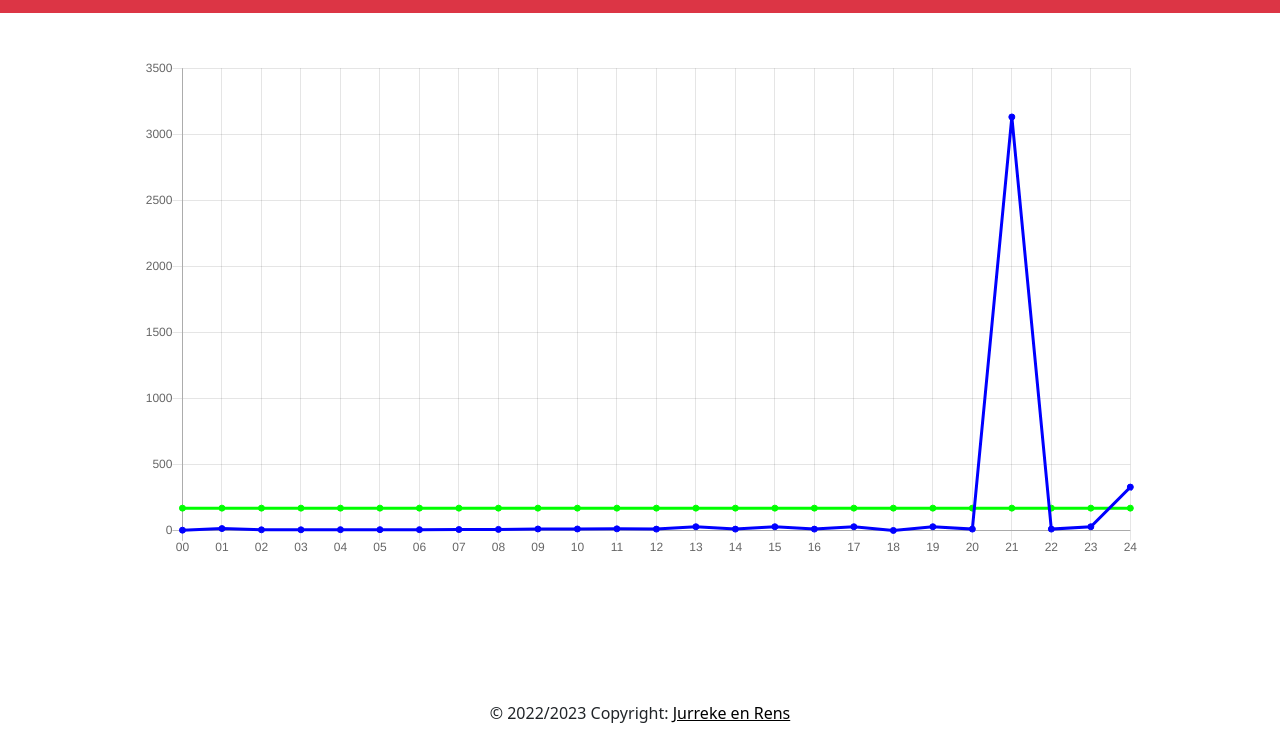
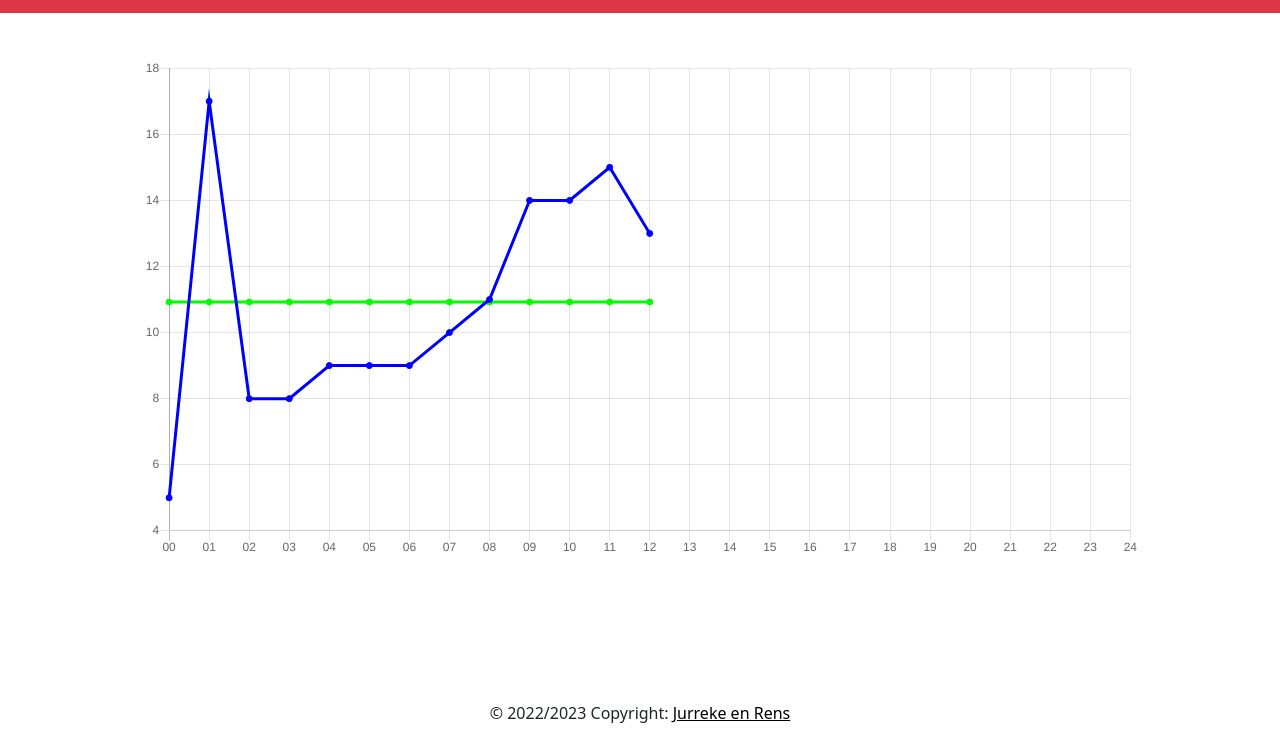
Before and after one commit to JurTeuwen/website_Watervoedingsysteem, a plain HTML site: page subpagina's/WaterwaardenDag.html in a window 1280 px wide. Shown: the part 59-800 px from the top of the page. Drawn offline with nearby package versions, Linux system fonts and the light colour scheme; files that its build step writes are made by us from their sources.

Commit message:
gemiddelde correcte waarden

```diff
--- a/subpagina's/WaterwaardenDag.html
+++ b/subpagina's/WaterwaardenDag.html
@@ -26,7 +26,7 @@
     style="margin-top:7.5rem;margin-left:auto;margin-right:auto;width:100%;max-width: 1000px;margin-bottom: 5rem;"></canvas>
   <script>
     var xValues = ["00", "01", "02", "03", "04", "05", "06", "07", "08", "09", "10", "11", "12", "13", "14", "15", "16", "17", "18", "19", "20", "21", '22', "23", "24"];
-    var yValues = [5,17, 8, 8, 9, 9, 9, 10, 11, 14, 14, 15,13,31,13,31,13,31,3,31,13,3131,13,31,331,3,13,1331,31,113,21];
+    var yValues = [5,17, 8, 8, 9, 9, 9, 10, 11, 14, 14, 15,13,];
     const arr = yValues;
 
 // Bereken gemiddelde waarde van arr
```
